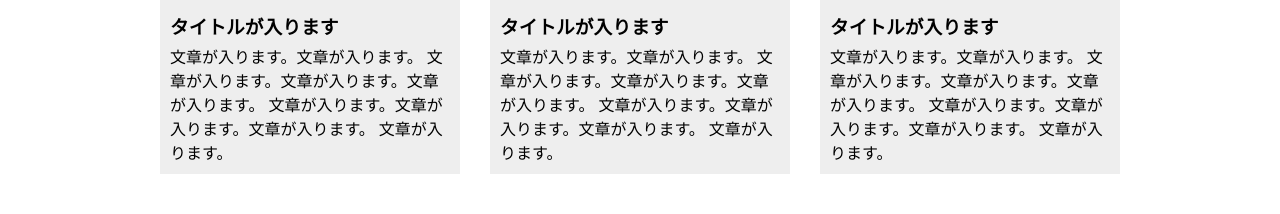
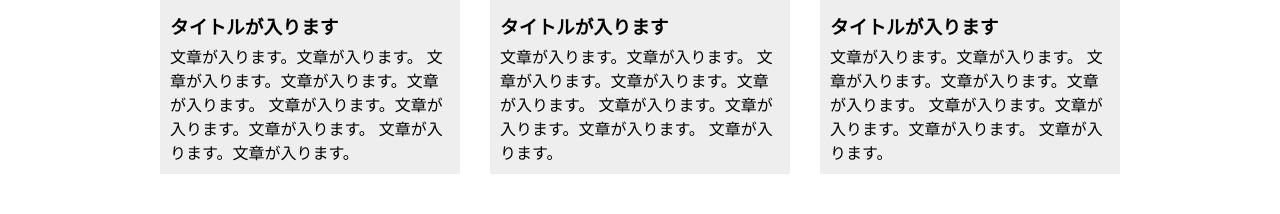
Before and after one commit to krkyk/chapter9_exercise, a plain HTML site: page index.html in a window 1280 px wide. Shown: the part 263-477 px from the top of the page. Drawn offline with Linux system fonts and the light colour scheme.

Commit message:
[redo]1-10

```diff
--- a/index.html
+++ b/index.html
@@ -15,7 +15,7 @@
             <p class="text">文章が入ります。文章が入ります。
               文章が入ります。文章が入ります。文章が入ります。
               文章が入ります。文章が入ります。文章が入ります。
-              文章が入ります。
+              文章が入ります。文章が入ります。
             </p>
         </div>
 
```
